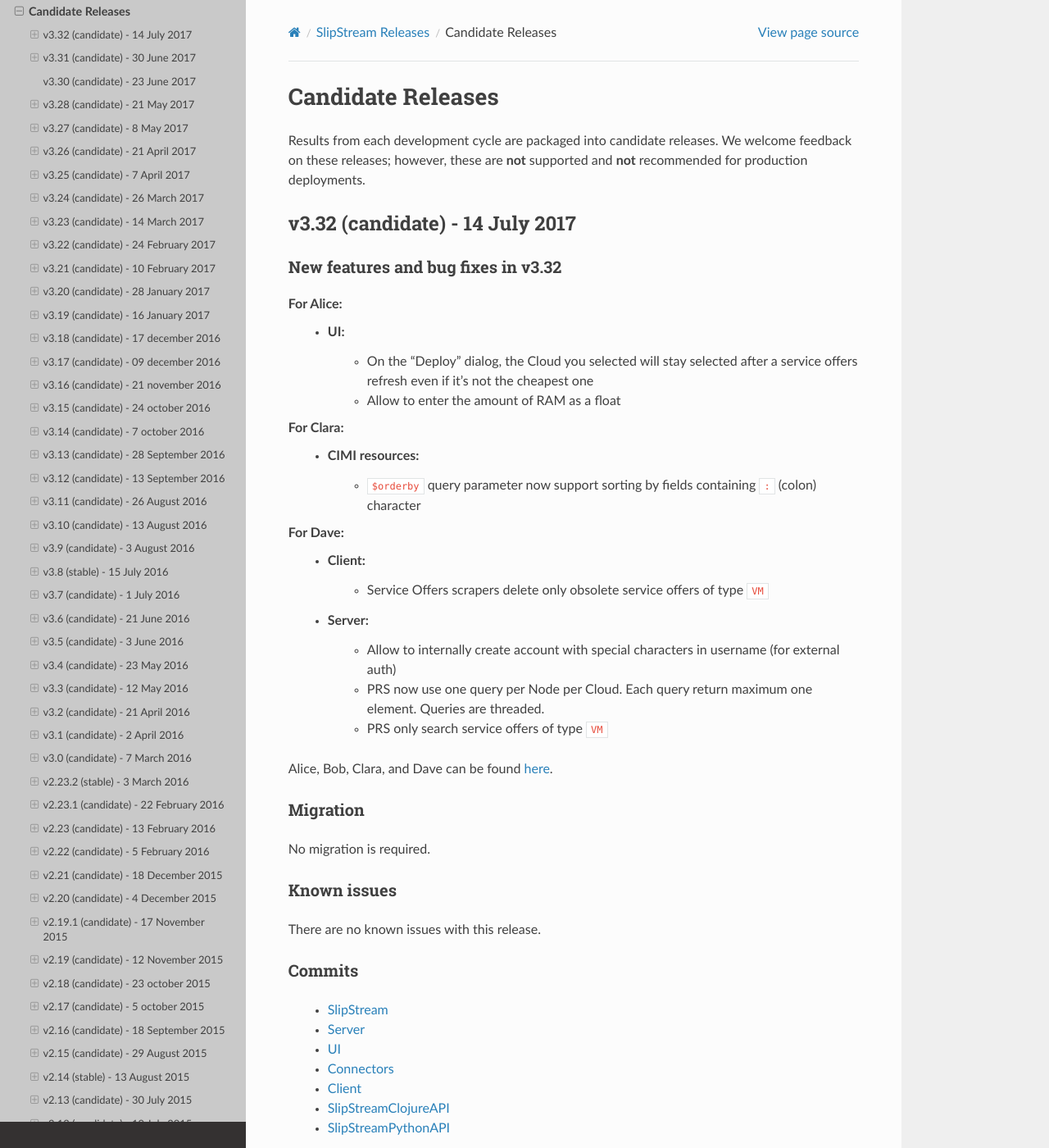
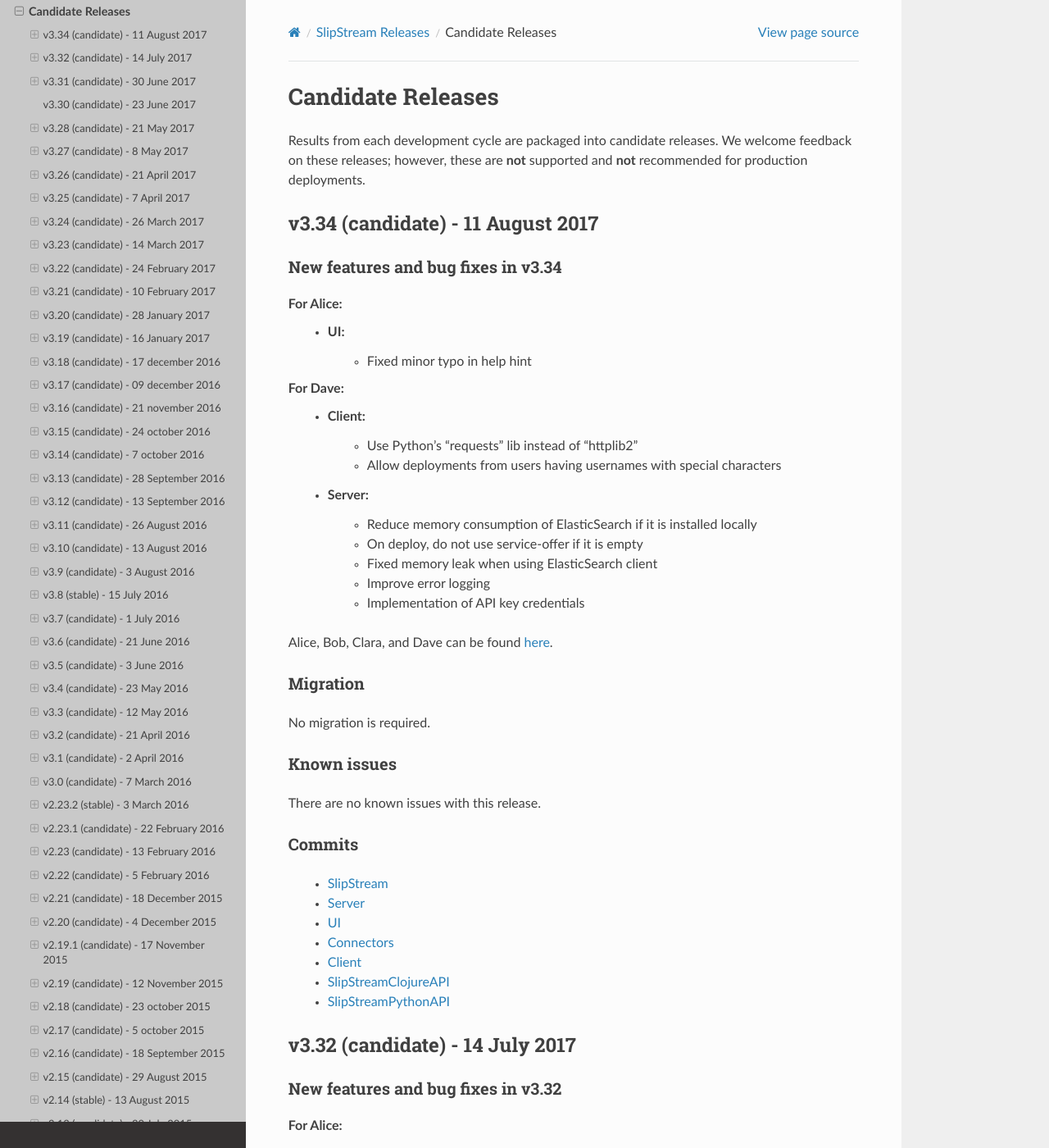
Before and after one commit to slipstream/SlipStreamDocumentation, a Sphinx documentation site: the page built from docs/release_notes/candidate_releases.rst, in a window 1280 px wide and 1400 px high. Shown: the whole window at 82% size. Built offline with Sphinx 7.4.7 and the Read the Docs theme 2.0.0, drawn with Linux system fonts in a browser that asks for light colours.

Commit message:
add docs for v3.34 candidate release

```diff
--- a/docs/conf.py
+++ b/docs/conf.py
@@ -65,9 +65,9 @@
 # built documents.
 #
 # The short X.Y version.
-version = '3.31'
+version = '3.34'
 # The full version, including alpha/beta/rc tags.
-release = '3.31-SNAPSHOT'
+release = '3.34-SNAPSHOT'
 
 # The language for content autogenerated by Sphinx. Refer to documentation
 # for a list of supported languages.
--- a/docs/release_notes/candidate_releases.rst
+++ b/docs/release_notes/candidate_releases.rst
@@ -4,6 +4,54 @@
 Results from each development cycle are packaged into candidate
 releases. We welcome feedback on these releases; however, these are
 **not** supported and **not** recommended for production deployments.
+
+v3.34 (candidate) - 11 August 2017
+--------------------------------
+
+New features and bug fixes in v3.34
+~~~~~~~~~~~~~~~~~~~~~~~~~~~~~~~~~~~
+
+For Alice:
+ - UI:
+    - Fixed minor typo in help hint
+
+For Dave:
+ - Client:
+    - Use Python's "requests" lib instead of "httplib2"
+    - Allow deployments from users having usernames with special
+      characters
+ - Server:
+    - Reduce memory consumption of ElasticSearch if it is
+      installed locally
+    - On deploy, do not use service-offer if it is empty
+    - Fixed memory leak when using ElasticSearch client
+    - Improve error logging
+    - Implementation of API key credentials
+
+Alice, Bob, Clara, and Dave can be found
+`here <http://sixsq.com/personae/>`_.
+
+Migration
+~~~~~~~~~
+
+No migration is required.
+
+Known issues
+~~~~~~~~~~~~
+
+There are no known issues with this release.
+
+Commits
+~~~~~~~
+
+ -  `SlipStream <https://github.com/slipstream/SlipStream/compare/v3.32...v3.34>`__
+ -  `Server <https://github.com/slipstream/SlipStreamServer/compare/v3.32...v3.34>`__
+ -  `UI <https://github.com/slipstream/SlipStreamUI/compare/v3.32...v3.34>`__
+ -  `Connectors <https://github.com/slipstream/SlipStreamConnectors/compare/v3.32...v3.34>`__
+ -  `Client <https://github.com/slipstream/SlipStreamClient/compare/v3.32...v3.34>`__
+ -  `SlipStreamClojureAPI <https://github.com/slipstream/SlipStreamClojureAPI/compare/v3.32...v3.34>`__
+ -  `SlipStreamPythonAPI <https://github.com/slipstream/SlipStreamPythonAPI/compare/v3.32...v3.34>`__
+
 
 v3.32 (candidate) - 14 July 2017
 --------------------------------
```
